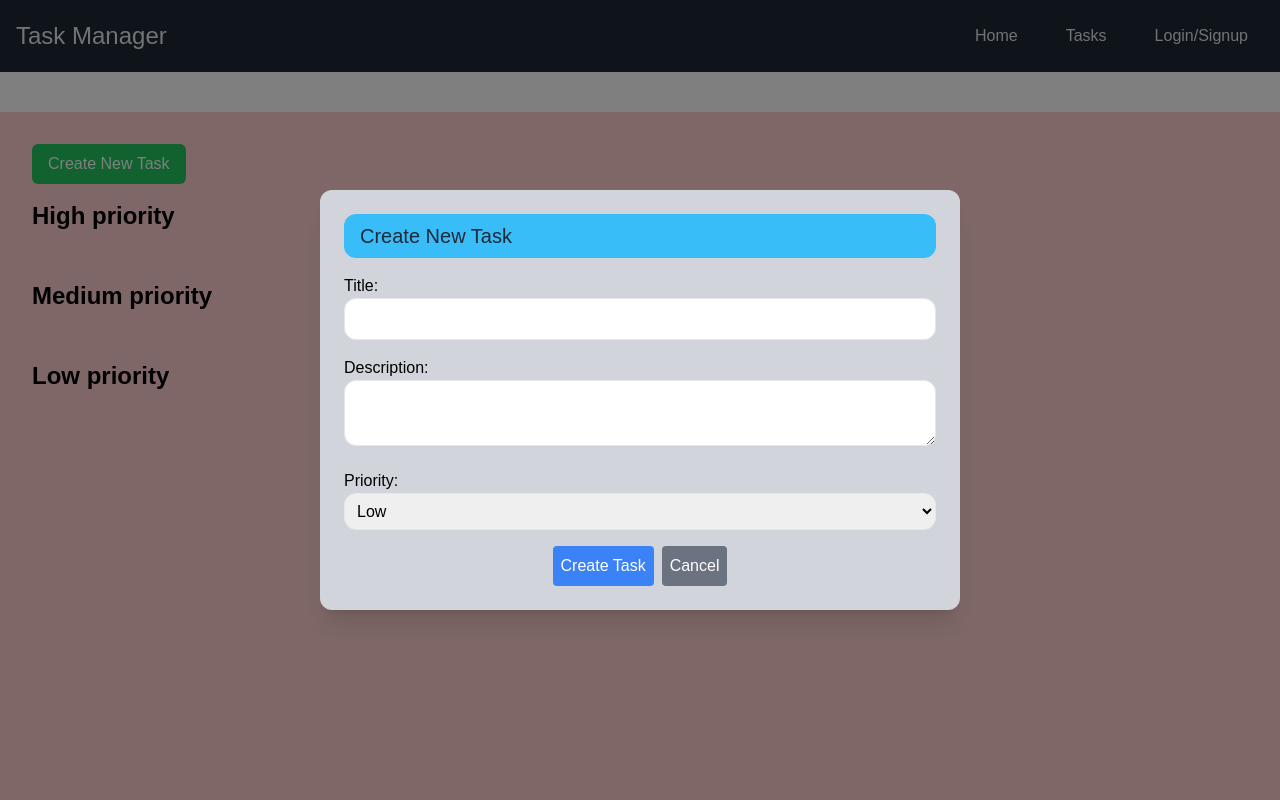
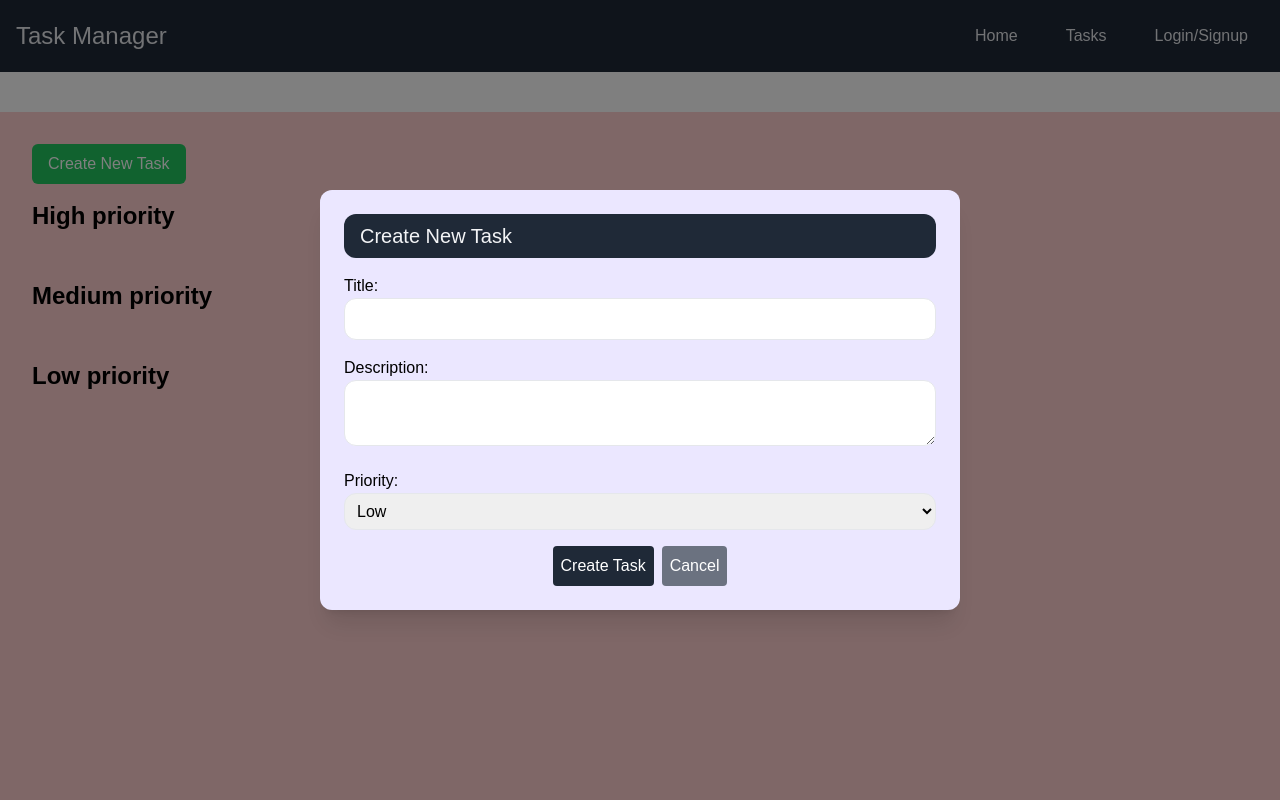
Before and after one commit to MohammadKarbalaie/Task-manager, a Next.js app: page /auth/tasks in a window 1280 px wide. Both pictures are taken after a click on the button "Create New Task". Shown: the top 800 px of the page. Built offline with nearby package versions, Linux system fonts and the light colour scheme; what pocketbase would draw is missing.

Commit message:
fix-ui-2

```diff
--- a/app/auth/tasks/inprogress/page.tsx
+++ b/app/auth/tasks/inprogress/page.tsx
@@ -59,7 +59,7 @@ function InProgress() {
   return (
     <div className="p-6 h-screen">
       <div className="bg-[#fceede] w-full flex flex-col gap-4 p-4 h-screen">
-        <p className="text-xl p-2 font-semibold">Loading</p>
+        <p className="text-xl p-2 font-semibold">in progress</p>
 
         {tasks?.map((task) => (
           <div className="flex gap-4 items-center" key={task.id}>
--- a/app/auth/tasks/page.tsx
+++ b/app/auth/tasks/page.tsx
@@ -47,7 +47,7 @@ function Listtodo() {
     Low: "bg-[#ebe7ff]",
   };
 
-  const renderTasksByPriority = (priority: "High" | "Mid" | "Low") => (
+  const TasksByPriority = (priority: "High" | "Mid" | "Low") => (
     <div className="grid grid-cols-1 sm:grid-cols-2 md:grid-cols-3 lg:grid-cols-4 gap-4">
       {tasks
         .filter((task) => task.priority === priority)
@@ -99,15 +99,15 @@ function Listtodo() {
       />
       <div className="mb-8">
         <h2 className="text-xl sm:text-2xl font-semibold mb-4">High priority</h2>
-        {renderTasksByPriority("High")}
+        {TasksByPriority("High")}
       </div>
       <div className="mb-8">
         <h2 className="text-xl sm:text-2xl font-semibold mb-4">Medium priority</h2>
-        {renderTasksByPriority("Mid")}
+        {TasksByPriority("Mid")}
       </div>
       <div className="mb-8">
         <h2 className="text-xl sm:text-2xl font-semibold mb-4">Low priority</h2>
-        {renderTasksByPriority("Low")}
+        {TasksByPriority("Low")}
       </div>
     </div>
   );
--- a/app/components/CreateModal.tsx
+++ b/app/components/CreateModal.tsx
@@ -44,8 +44,8 @@ const CreateModal: React.FC<CreateModalProps> = ({
       className="fixed inset-0 z-10 flex items-center justify-center
      bg-black bg-opacity-50"
     >
-      <div className="bg-gray-300 w-[640px] p-6 rounded-xl shadow-xl">
-        <h2 className="text-xl mb-4 text-gray-800 rounded-xl bg-sky-400 py-2 px-4">
+      <div className="bg-[#ebe7ff] w-[640px] p-6 rounded-xl shadow-xl">
+        <h2 className="text-xl mb-4 text-gray-100 rounded-xl bg-[#1f2937] py-2 px-4">
           Create New Task
         </h2>
         <form onSubmit={handleSubmit}>
@@ -94,7 +94,7 @@ const CreateModal: React.FC<CreateModalProps> = ({
           <div className="flex items-center justify-center">
             <button
               type="submit"
-              className="bg-blue-500 text-white p-2 rounded"
+              className="bg-[#1f2937] text-white p-2 rounded"
             >
               Create Task
             </button>
--- a/app/components/EditModal.tsx
+++ b/app/components/EditModal.tsx
@@ -50,9 +50,9 @@ const EditModal: React.FC<EditModalProps> = ({
 
   return (
     <div className="fixed inset-0 bg-black bg-opacity-50 flex justify-center items-center z-50">
-      <div className="bg-gray-300 w-[640px] p-6 rounded-xl shadow-xl">
+      <div className="bg-[#ebe7ff] w-[640px] p-6 rounded-xl shadow-xl">
         <form onSubmit={handleSubmit}>
-          <h2 className="text-lg mb-4 bg-zinc-500 rounded-xl text-white py-2 px-6">Edit Task</h2>
+          <h2 className="text-lg mb-4 bg-[#1f2937] rounded-xl text-white py-2 px-6">Edit Task</h2>
           <label className="block mb-2">
             Title:
             <input
@@ -101,7 +101,7 @@ const EditModal: React.FC<EditModalProps> = ({
           <div className="flex justify-between mt-4">
             <button
               type="submit"
-              className="bg-blue-500 text-white py-2 px-4 rounded"
+              className="bg-[#1f2937] text-white py-2 px-4 rounded"
             >
               Save
             </button>
```
